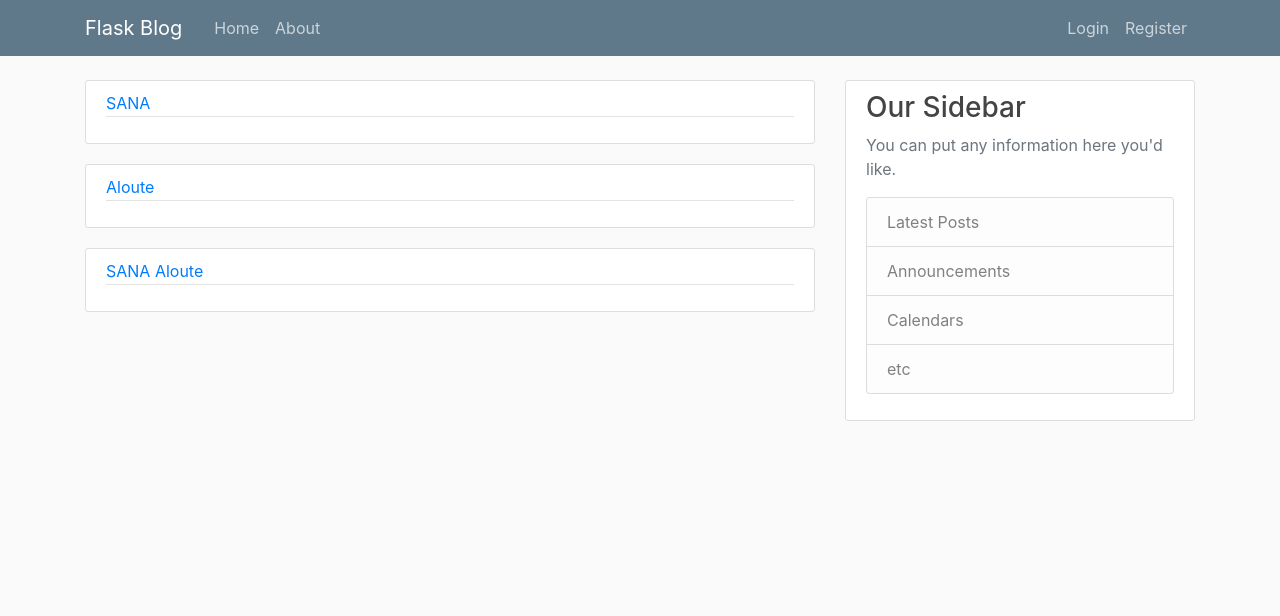
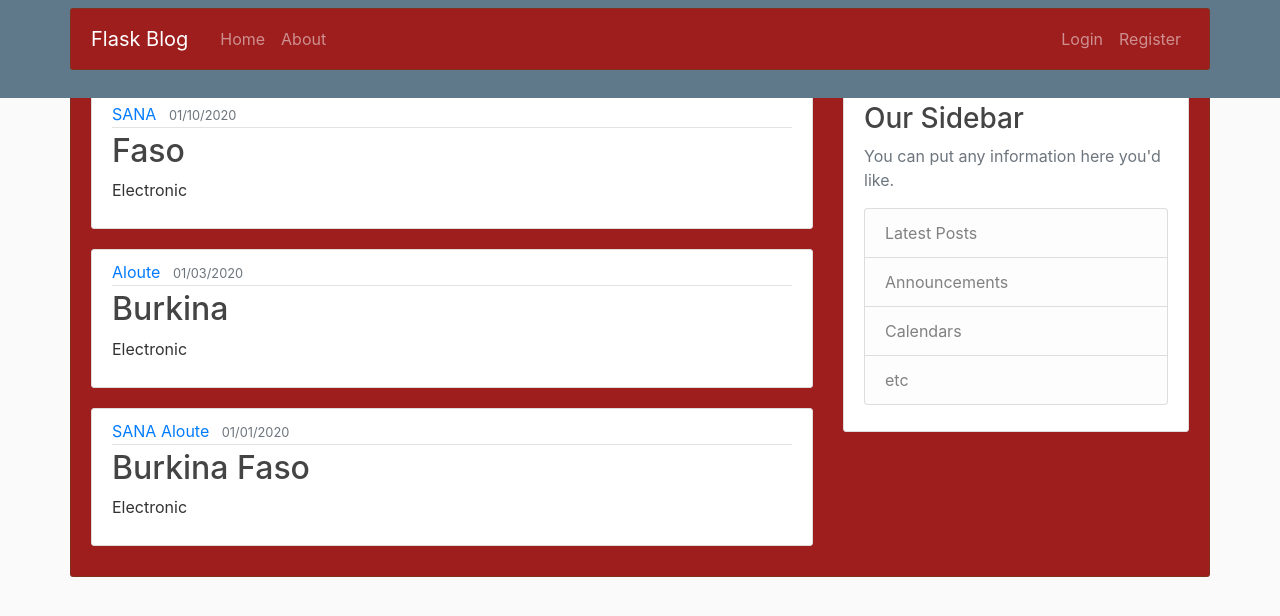
Before and after one commit to elsanal/campus-Webapp, a Flask app: page / in a window 1280 px wide. Shown: the top 616 px of the page. Run offline with Flask 2, Linux system fonts and the light colour scheme; some libraries are stand-ins or nearby versions.

Commit message:
firstCommit

```diff
--- a/app.py
+++ b/app.py
@@ -7,18 +7,21 @@ app.config['SECRET_KEY'] = '0b14be815347c845022cdeeb6c5937f6'
 posts = [
     {
       'author' : 'SANA',
-      'country' : 'Faso',
-      'major' : 'Electronic'
+      'title' : 'Faso',
+      'content' : 'Electronic',
+      'date_posted' : '01/10/2020'
     },
     {
       'author' : 'Aloute',
-      'country' : 'Burkina ',
-      'major' : 'Electronic'
+      'title' : 'Burkina ',
+      'content' : 'Electronic',
+      'date_posted' : '01/03/2020'
     },
     {
       'author' : 'SANA Aloute',
-      'country' : 'Burkina Faso',
-      'major' : 'Electronic'
+      'title' : 'Burkina Faso',
+      'content' : 'Electronic',
+      'date_posted': '01/01/2020'
     }
 
 ]
@@ -34,18 +37,23 @@ def home():
 def about():
     return render_template('about.html',posts=posts)
 
-@app.route('/register')
+@app.route('/register',methods=['POST', 'GET'])
 def register():
     form = RegistrationForm()
-    print(app.url_map)
     if form.validate_on_submit():
-        flash(f'Account created for {form.username.data}!', 'sucess')
+        flash(f'Account created for {form.username.data}!', 'success')
         return redirect(url_for('home'))
     return render_template('register.html', title = 'Register', form = form)
 
-@app.route('/login/')
+@app.route('/login/',methods=['POST', 'GET'])
 def login():
     form = LoginForm()
+    if form.validate_on_submit():
+        if form.email.data == 'admin@gmail.com' and form.password.data == 'password' :
+            flash('You have been logged in!', 'success')
+            return redirect(url_for('home'))
+        else:
+            flash('Unsuccessful log in. Please check username and password', 'danger')
     return render_template('login.html', title = 'Login', form = form)
 
 
--- a/templates/layout.html
+++ b/templates/layout.html
@@ -17,23 +17,22 @@
 </head>
 
 <body>
-
-    <header class="site-header">
+    <header>
         <nav class="navbar navbar-expand-md navbar-dark bg-steel fixed-top">
             <div class="container">
                 <a class="navbar-brand mr-4" href="/">Flask Blog</a>
                 <button class="navbar-toggler" type="button" data-toggle="collapse" data-target="#navbarToggle" aria-controls="navbarToggle" aria-expanded="false" aria-label="Toggle navigation">
-          <span class="navbar-toggler-icon"></span>
+                <span class="navbar-toggler-icon"></span>
         </button>
                 <div class="collapse navbar-collapse" id="navbarToggle">
                     <div class="navbar-nav mr-auto">
-                        <a class="nav-item nav-link" href="/">Home</a>
-                        <a class="nav-item nav-link" href="/about">About</a>
+                        <a class="nav-item nav-link" href="{{ url_for('home') }}">Home</a>
+                        <a class="nav-item nav-link" href="{{ url_for('about') }}">About</a>
                     </div>
                     <!-- Navbar Right Side -->
                     <div class="navbar-nav">
-                        <a class="nav-item nav-link" href="/login">Login</a>
-                        <a class="nav-item nav-link" href="/register">Register</a>
+                        <a class="nav-item nav-link" href="{{ url_for('login') }}">Login</a>
+                        <a class="nav-item nav-link" href="{{ url_for('register') }}">Register</a>
                     </div>
                 </div>
             </div>
@@ -42,7 +41,10 @@
     <main role="main" class="container">
         <div class="row">
             <div class="col-md-8">
-                {% block content %}{% endblock %}
+                {% with messages = get_flashed_messages(with_categories = true)%} {%if messages%} {% for category, message in messages%}
+                <div class="alert alert-{{category}}">
+                    {{ message}}
+                </div>{% endfor %} {% endif %}{% endwith %} {% block content %}{% endblock %}
             </div>
             <div class="col-md-4">
                 <div class="content-section">
--- a/templates/static/main.css
+++ b/templates/static/main.css
@@ -18,11 +18,22 @@ h6 {
 }
 
 .site-header .navbar-nav .nav-link {
-    color: #cbd5db;
+    color: #0c5d8b;
+}
+
+.site-header {
+    width: 100%;
+    height: 300px;
+    position: sticky;
+    background: rgb(148, 47, 29);
+    margin-top: 100px;
+    margin-bottom: 100px;
+    border-bottom: 3px solid rgba(0, 255, 34, 0.5);
+    z-index: 2;
 }
 
 .site-header .navbar-nav .nav-link:hover {
-    color: #ffffff;
+    color: #2b8628;
 }
 
 .site-header .navbar-nav .nav-link.active {
@@ -83,3 +94,11 @@ a.article-title:hover {
 .account-heading {
     font-size: 2.5rem;
 }
+
+.container {
+    background: #9e1e1e;
+    padding: 10px 20px;
+    border: 1px solid #2470223d;
+    border-radius: 3px;
+    margin-bottom: 20px;
+}
```
Also changed, not shown: templates/login.html (+44 -0 lines), templates/register.html (+28 -4 lines), test.py (deleted, +0 -8 lines).
